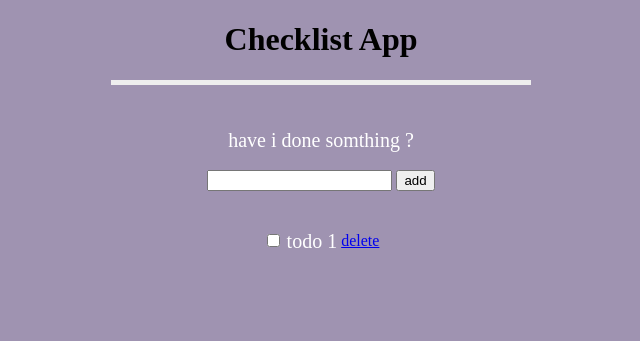
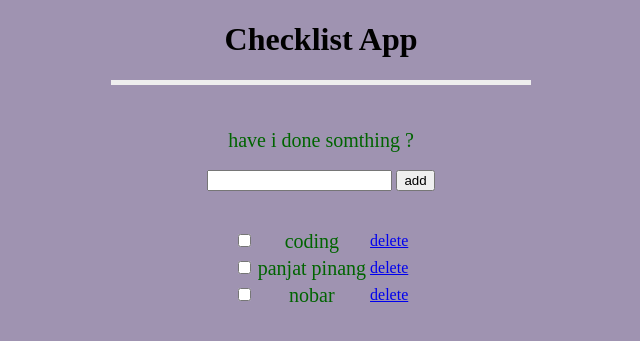
Before and after one commit to MN08/checklist, a PHP site: page / in a window 1280 px wide. Shown: the top 341 px of the page, without its empty margins (319-959 px from the left). Run offline with PHP 8.4, Linux system fonts and the light colour scheme.

Commit message:
update : show data from data base

```diff
--- a/index.php
+++ b/index.php
@@ -1,8 +1,10 @@
 <?php
 
 $todos = [];
+if(file_exists('todo.txt')){
 $file = file_get_contents("todo.txt");
 $todos = unserialize($file);
+}
 
 if(isset($_POST['todo'])){
     $data = $_POST['todo'];
@@ -42,7 +44,7 @@ hr{
 }
 label{
     font-size :20px;
-    color : white;
+    color : darkgreen;
 }
 </style>
 </head>
@@ -60,11 +62,13 @@ label{
 <br><br>
 
 <table align="center">
+    <?php foreach ($todos as $key => $value) :?>
     <tr>
     <td><input type="checkbox" name="check"></td>
-    <td><label> todo 1</label></td>
+    <td><label> <?php echo $value['todo']; ?></label></td>
     <td><a href="#">delete</a></td>
     </tr>
+    <?php endforeach?>
 </table>
 
 </div>
--- a/todo.txt
+++ b/todo.txt
@@ -1 +1 @@
-a:2:{i:0;a:2:{s:4:"todo";s:6:"eating";i:0;s:11:"status => 0";}i:1;a:2:{s:4:"todo";s:8:"drinking";i:0;s:11:"status => 0";}}
+a:3:{i:0;a:2:{s:4:"todo";s:6:"coding";i:0;s:11:"status => 0";}i:1;a:2:{s:4:"todo";s:13:"panjat pinang";i:0;s:11:"status => 0";}i:2;a:2:{s:4:"todo";s:5:"nobar";i:0;s:11:"status => 0";}}
```
